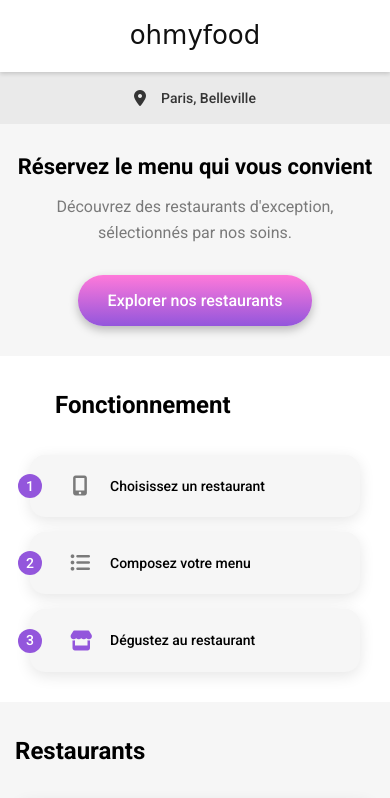
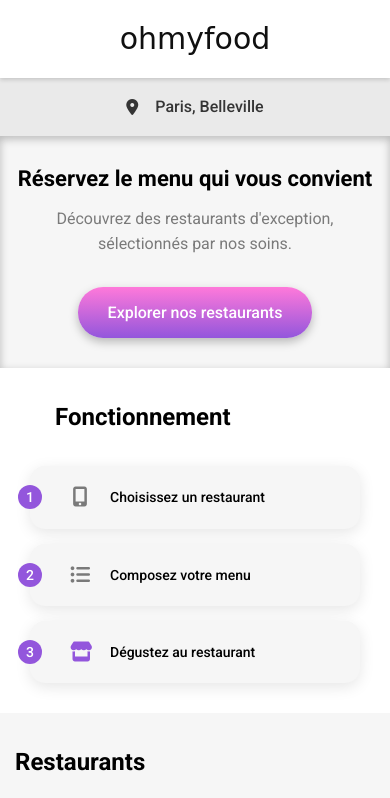
Before and after one commit to Opheris/OhMyFood-Project, a plain HTML site: page index.html in a window 390 px wide. Shown: the top 798 px of the page. Drawn offline with Linux system fonts and the light colour scheme; a web font is replaced by a local one.

Commit message:
feat: Améliorations mobile - ombrage bandeau localisation et logo agrandi

```diff
--- a/scss/restaurant.scss
+++ b/scss/restaurant.scss
@@ -624,6 +624,18 @@
 // ========== RESPONSIVE ==========
 
 @media screen and (max-width: 768px) {
+  // Localisation mobile
+  .location {
+    padding: 16px 0;
+    gap: 17px;
+    font-size: 16px;
+  }
+
+  // Hero mobile - ombre en haut
+  .hero {
+    box-shadow: inset 0 3px 8px rgba(0, 0, 0, 0.25);
+  }
+
   // Pages restaurants
   .restaurant-hero {
     height: 280px;
@@ -802,6 +814,6 @@
   }
 
   .logo {
-    font-size: 26px;
+    font-size: 30px;
   }
 }
```
Also changed, not shown: style/restaurant.css.
